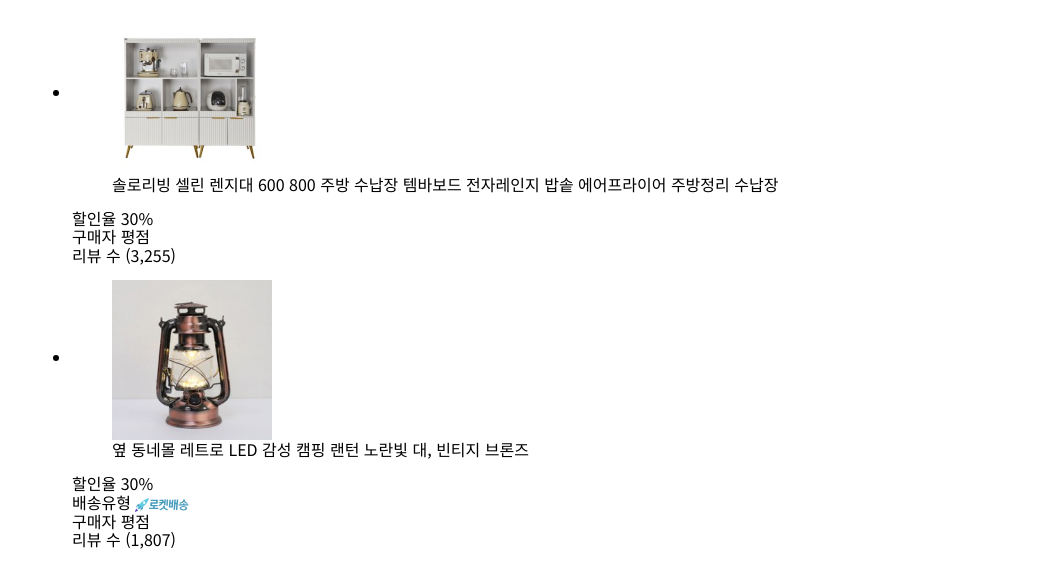
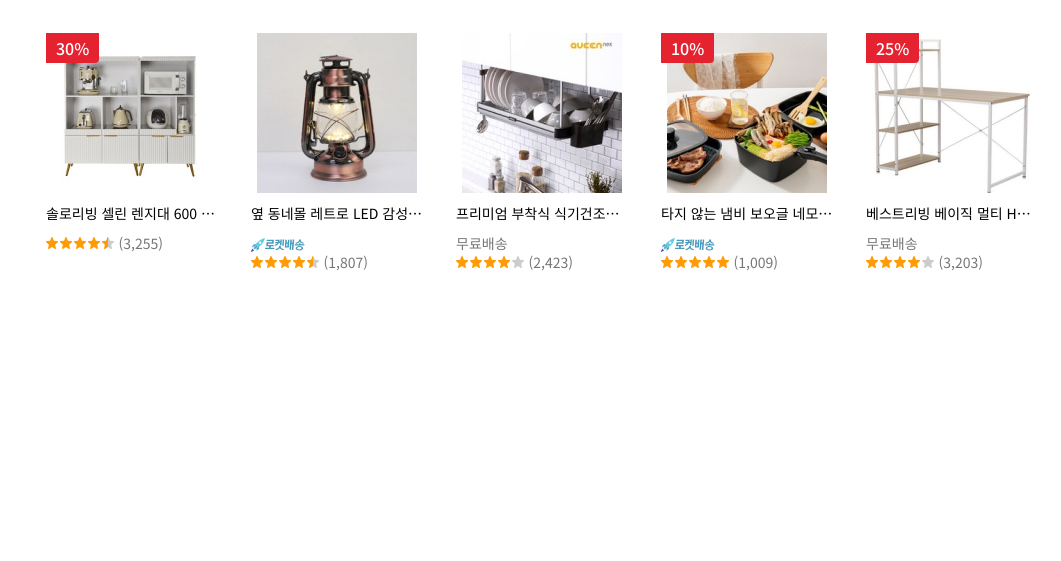
Before and after one commit to harry7435/HTML-Practice, a plain HTML site: page Mission-02/index.html in a window 1280 px wide. Shown: the part 221-782 px from the top of the page, without its empty margins (98-1159 px from the left). Drawn offline with Linux system fonts and the light colour scheme.

Commit message:
Design: 미션 2 세부 css 수정

```diff
--- a/Mission-02/index.html
+++ b/Mission-02/index.html
@@ -74,10 +74,6 @@
                   옆 동네몰 레트로 LED 감성 캠핑 랜턴 노란빛 대, 빈티지 브론즈
                 </figcaption>
               </figure>
-              <div class="product__discount">
-                <span class="sr-only">할인율</span>
-                <span class="discount">30%</span>
-              </div>
               <div class="product__delivery">
                 <span class="sr-only">배송유형</span>
                 <span class="rocket"
@@ -108,10 +104,6 @@
                   주방선반, 선택-2) 프리미엄 식기건조대 800AL
                 </figcaption>
               </figure>
-              <div class="product__discount">
-                <span class="sr-only">할인율</span>
-                <span class="discount">30%</span>
-              </div>
               <div class="product__delivery">
                 <span class="sr-only">배송유형</span>
                 <span class="free">무료배송</span>
--- a/Mission-02/stylesheets/common/a11y.css
+++ b/Mission-02/stylesheets/common/a11y.css
@@ -1 +1,11 @@
 /* Hidden Content */
+
+.sr-only {
+  position: absolute;
+  width: 1px;
+  height: 1px;
+  overflow: hidden;
+  clip: rect(0, 0, 0, 0);
+  clip-path: polygon(0 0, 0 0, 0 0);
+  white-space: nowrap;
+}
--- a/Mission-02/stylesheets/init/base.css
+++ b/Mission-02/stylesheets/init/base.css
@@ -1,4 +1,6 @@
-*, *::before, *::after{
+*,
+*::before,
+*::after {
   box-sizing: border-box;
 }
 
@@ -6,7 +8,7 @@ body {
   font: 1.6rem/1.15 var(--font-family);
 }
 
-a{
+a {
   color: inherit;
   text-decoration: none;
 }
@@ -22,3 +24,7 @@ button {
 button:disabled {
   cursor: not-allowed;
 }
+
+figure {
+  margin: 0;
+}
--- a/Mission-02/stylesheets/pages/offer.css
+++ b/Mission-02/stylesheets/pages/offer.css
@@ -32,3 +32,113 @@
   font-size: 2.4rem;
   font-weight: 500;
 }
+
+.offer__list {
+  list-style: none;
+  margin: 2.4rem 0;
+  padding-left: 0;
+  display: flex;
+  flex-flow: row nowrap;
+  justify-content: space-between;
+}
+
+.offer__item {
+  width: 20rem;
+  height: 27rem;
+}
+
+.offer__link {
+  display: block;
+  padding: 1.4rem;
+}
+
+/* 상품 카드 */
+.product {
+  position: relative;
+}
+
+.product__card {
+  text-align: center;
+}
+
+.product__caption {
+  text-align: left;
+  margin: 1.2rem 0;
+  overflow: hidden;
+  text-overflow: ellipsis;
+  white-space: nowrap;
+  font-size: 1.4rem;
+  line-height: 1.2;
+}
+
+.product__discount {
+  position: absolute;
+  top: 0;
+  left: 0;
+  background-color: var(--color-red-500);
+  color: var(--color-white);
+  font-weight: 500;
+  line-height: 1.5;
+  padding: 0.3rem 1rem;
+  border-bottom-right-radius: 0.4rem;
+}
+
+.ratingStar {
+  display: inline-block;
+  width: 6.8rem;
+  height: 1.2rem;
+  background-image: url(/assets/sprites/rating-stars.png);
+  background-repeat: no-repeat;
+}
+
+.score0 {
+  background-position: 0 0;
+}
+.score0-5 {
+  background-position: 0 -14px;
+}
+.score1 {
+  background-position: 0 -28px;
+}
+.score1-5 {
+  background-position: 0 -42px;
+}
+.score2 {
+  background-position: 0 -56px;
+}
+.score2-5 {
+  background-position: 0 -70px;
+}
+.score3 {
+  background-position: 0 -84px;
+}
+.score3-5 {
+  background-position: 0 -98px;
+}
+.score4 {
+  background-position: 0 -112px;
+}
+.score4-5 {
+  background-position: 0 -126px;
+}
+.score5 {
+  background-position: 0 -140px;
+}
+
+.product .free {
+  color: var(--color-gray-700);
+  font-size: 1.4rem;
+  line-height: 1.2;
+  font-weight: 500;
+}
+
+.product .review {
+  color: var(--color-gray-700);
+  font-size: 1.4rem;
+  line-height: 1.2;
+}
+
+.product__ratingStar,
+.product__review {
+  display: inline-block;
+}
```
